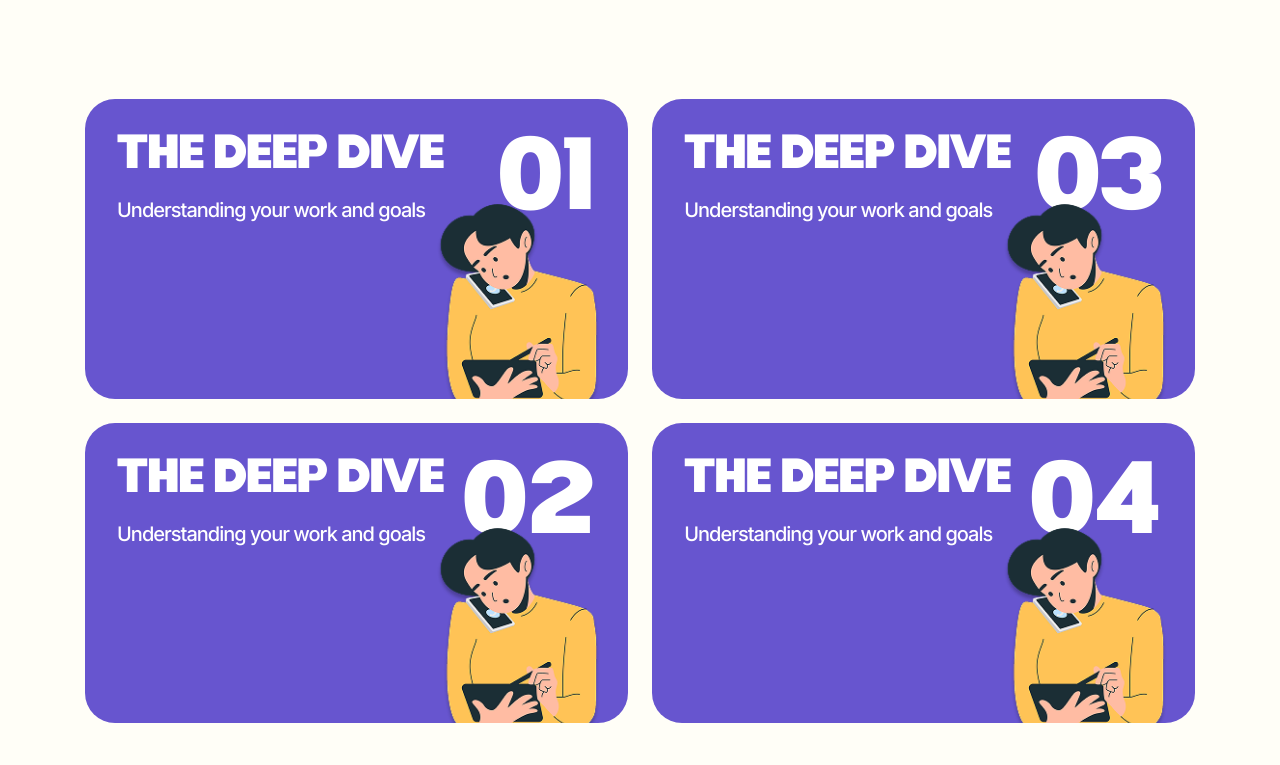
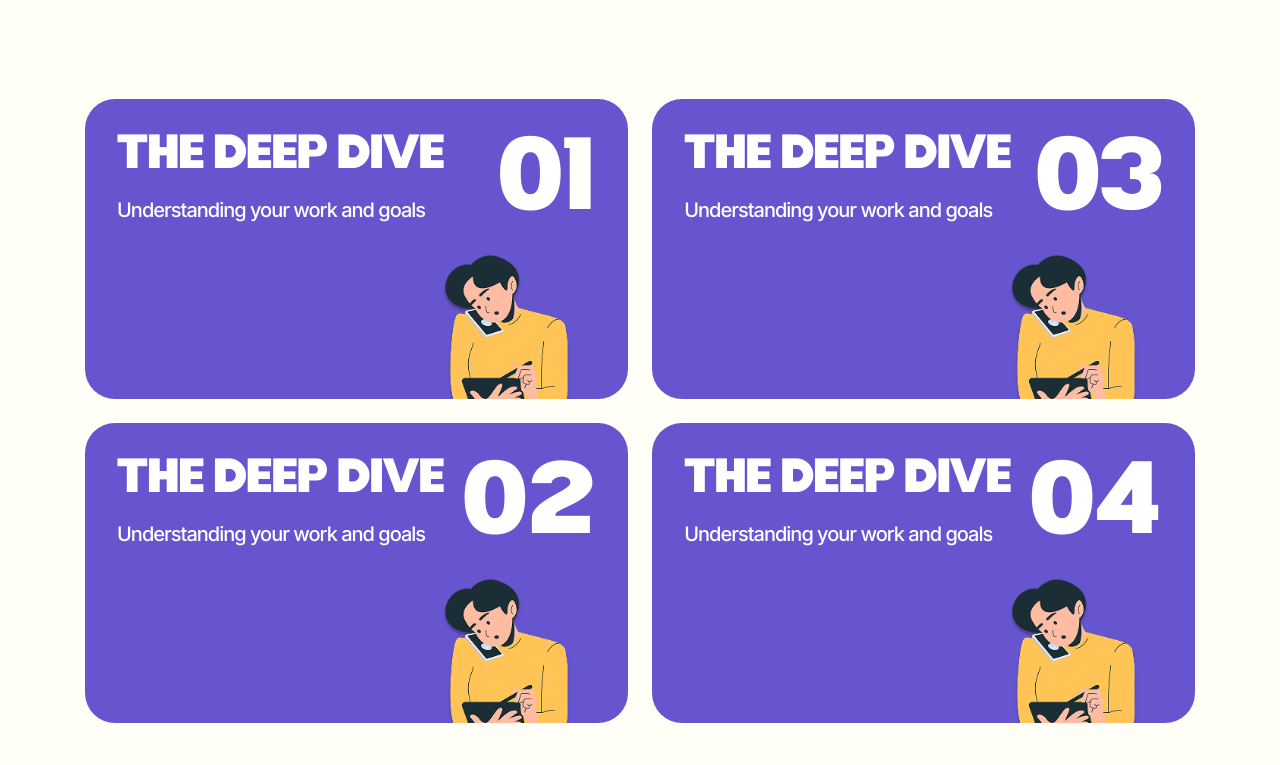
Before and after one commit to cyber-zeff/vistazo-main, a Next.js app: page / in a window 1280 px wide. Shown: the part 2615-3380 px from the top of the page. Built offline with nearby package versions, Linux system fonts and the light colour scheme.

Commit message:
fix: op card overlap issue

```diff
--- a/app/components/OP_Card.tsx
+++ b/app/components/OP_Card.tsx
@@ -108,10 +108,10 @@ function Column({ cards }: { cards: CardType[] }) {
                             damping: 25,
                             mass: 0.6,
                         }}
-                        className="w-[clamp(520px, 6vw -1rem, 620px)] h-75 rounded-[30px] bg-[#6755CF] px-8 pt-8 overflow-hidden cursor-pointer flex justify-between"
+                        className="w-full max-w-[620px] min-w-[320px] h-75 rounded-[30px] bg-[#6755CF] px-6 md:px-8 pt-8 overflow-hidden cursor-pointer flex justify-between"
                     >
                         {/* LEFT CONTENT */}
-                        <div className="flex flex-col gap-4 max-w-86.25">
+                        <div className="flex flex-col gap-4 max-w-[280px] md:max-w-86.25 flex-1">
                             <h3 className="text-[clamp(26px,8vw,48px)] font-black leading-normal quantaFont -tracking-[2.4px] capitalize">
                                 {card.title}
                             </h3>
@@ -157,9 +157,9 @@ function Column({ cards }: { cards: CardType[] }) {
                             <motion.div
                                 initial={false}
                                 animate={{
-                                    height: isActive ? '464px' : '294px',
-                                    width: isActive ? '350px' : '220px',
-                                    right: isActive ? '-50px' : '-30px',
+                                    height: isActive ? 'clamp(240px, 28vw, 464px)' : 'clamp(160px, 18vw, 294px)',
+                                    width: isActive ? 'clamp(180px, 21vw, 350px)' : 'clamp(120px, 13.5vw, 220px)',
+                                    right: isActive ? 'clamp(10px, 1vw, -50px)' : 'clamp(5px, 0.5vw, -30px)',
                                     opacity: isSibling ? 0 : 1,
                                     scale: isSibling ? 0.8 : 1,
                                 }}
@@ -173,9 +173,7 @@ function Column({ cards }: { cards: CardType[] }) {
                                         ease: 'easeInOut',
                                     },
                                 }}
-                                className="absolute -bottom-11.5 z-20 pointer-events-none origin-bottom-right
-                                    sm:h-25 sm:w-25
-                                    md:h-73.5 md:w-55"
+                                className="absolute -bottom-11.5 z-10 pointer-events-none origin-bottom-right"
                             >
                                 <img
                                     src="/person.png"
@@ -193,10 +191,10 @@ function Column({ cards }: { cards: CardType[] }) {
 
 export default function OPCard() {
     return (
-        <section className='bg-[#FFFEF7] px-10 md:px-20 py-20'>
+        <section className='bg-[#FFFEF7] px-4 md:px-10 lg:px-20 py-20'>
             <h2 className='quantaFont text-[#121213] leading-normal font-black text-[clamp(42px,8vw,96px)] uppercase text-center mb-10 md:mb-20 text-balance max-w-308.75 mx-auto'>We keep our Process Simple</h2>
             <div className="flex justify-center">
-                <div className="grid grid-cols-1 md:grid-cols-2 place-items-center gap-6">
+                <div className="grid grid-cols-1 lg:grid-cols-2 place-items-center gap-6">
                     <Column cards={column1} />
                     <Column cards={column2} />
                 </div>
--- a/app/components/Process.tsx
+++ b/app/components/Process.tsx
@@ -69,14 +69,14 @@ const ProcessSection = () => {
     const visibleCards = getVisibleCards();
 
     return (
-        <section className="w-full bg-[#361E98] overflow-hidden py-16 md:py-20 px-8 md:px-12">
+        <section className="w-full bg-[#361E98] overflow-hidden py-16 lg:py-20 px-8 lg:px-12">
             {/* Title */}
-            <h2 className="quantaFont text-[#F9D94D] font-black uppercase text-center mb-12 md:mb-16 text-[clamp(48px,10vw,128px)] leading-none">
+            <h2 className="quantaFont text-[#F9D94D] font-black uppercase text-center mb-12 lg:mb-16 text-[clamp(48px,10vw,128px)] leading-none">
                 Find What Fits
             </h2>
 
             {/* ================= DESKTOP LAYOUT ================= */}
-            <div className="hidden md:block max-w-[1280px] mx-auto">
+            <div className="hidden lg:block max-w-[1280px] mx-auto">
                 <div className="relative h-[750px]">
                     {/* Left Column */}
                     <div className="absolute left-0 top-0 flex flex-col gap-8">
@@ -98,7 +98,7 @@ const ProcessSection = () => {
             </div>
 
             {/* ================= MOBILE CAROUSEL (INFINITE) ================= */}
-            <div className="md:hidden relative flex flex-col items-center gap-8">
+            <div className="lg:hidden relative flex flex-col items-center gap-8">
                 {/* Card Stack Container */}
                 <div className="relative w-full h-[65vh] min-h-[500px] flex items-start justify-center pt-8">
                     {visibleCards.map((card) => {
```
